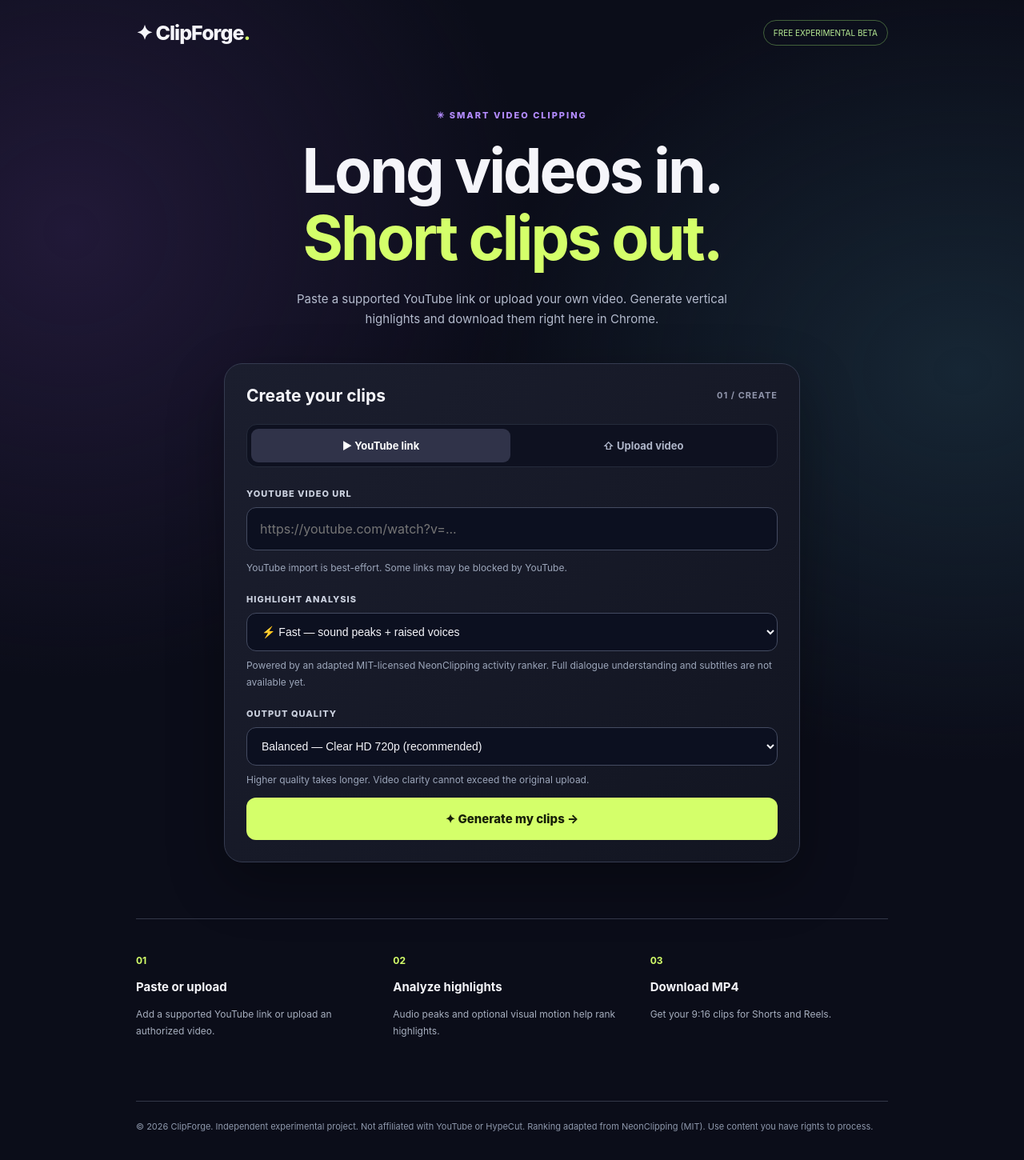
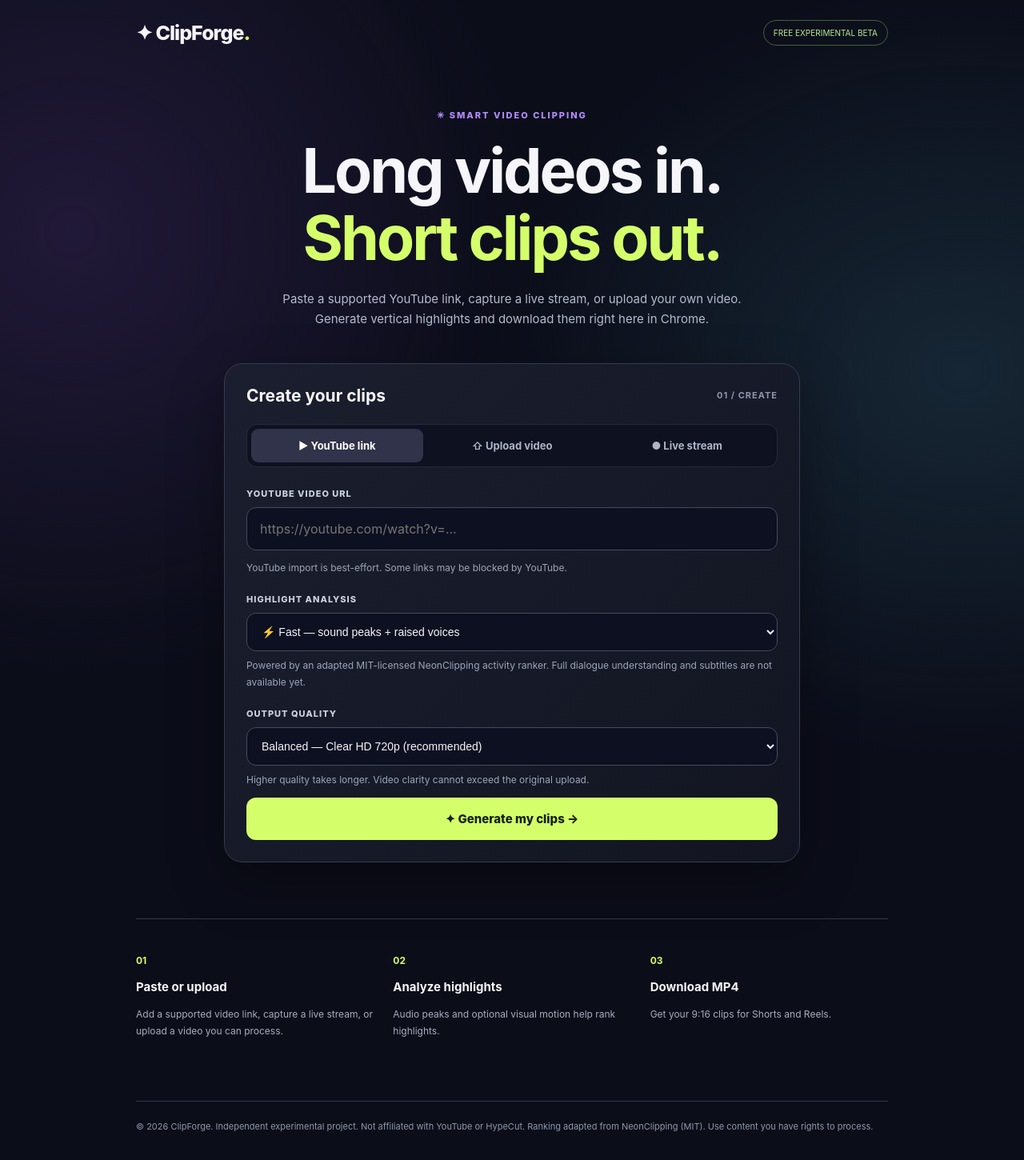
Before and after one commit to meenanaman326-gif/clipping-, a plain HTML site: page app/static/index.html in a window 1280 px wide. Shown: the whole page at 80% size. Drawn offline with Linux system fonts and the light colour scheme.

Commit message:
Add Live Stream source and capture window to ClipForge Chrome UI

```diff
--- a/app/static/index.html
+++ b/app/static/index.html
@@ -6,13 +6,14 @@
 <body>
 <header class="wrap top"><a class="logo" href="/">✦ ClipForge<span>.</span></a><small>FREE EXPERIMENTAL BETA</small></header>
 <main class="wrap">
-<section class="hero"><div class="kicker">✳ SMART VIDEO CLIPPING</div><h1>Long videos in.<br><em>Short clips out.</em></h1><p>Paste a supported YouTube link or upload your own video. Generate vertical highlights and download them right here in Chrome.</p></section>
+<section class="hero"><div class="kicker">✳ SMART VIDEO CLIPPING</div><h1>Long videos in.<br><em>Short clips out.</em></h1><p>Paste a supported YouTube link, capture a live stream, or upload your own video. Generate vertical highlights and download them right here in Chrome.</p></section>
 <section class="panel">
 <h2>Create your clips <span>01 / CREATE</span></h2>
-<div class="tabs"><button id="link-tab" type="button" class="selected">▶ YouTube link</button><button id="upload-tab" type="button">⇧ Upload video</button></div>
+<div class="tabs"><button id="link-tab" type="button" class="selected">▶ YouTube link</button><button id="upload-tab" type="button">⇧ Upload video</button><button id="live-tab" type="button">● Live stream</button></div>
 <form id="clip-form">
 <div id="link-pane"><label for="youtube-url">YOUTUBE VIDEO URL</label><input id="youtube-url" type="url" placeholder="https://youtube.com/watch?v=..." autocomplete="url"><p class="hint">YouTube import is best-effort. Some links may be blocked by YouTube.</p></div>
 <div id="upload-pane" hidden><label for="video-file">CHOOSE YOUR VIDEO FILE</label><input id="video-file" type="file" accept=".mp4,.mov,.mkv,.webm,video/*"><p class="hint">MP4, MOV, MKV, WebM • Up to 200 MB • Maximum 25 minutes</p></div>
+<div id="live-pane" hidden><label for="live-url">LIVE STREAM URL</label><input id="live-url" type="url" placeholder="https://www.twitch.tv/channel or a supported live link"><p class="hint">Capture starts from the current live broadcast, not earlier footage. Supported public Twitch, Kick, and YouTube Live streams only.</p><label for="capture-seconds">CAPTURE LENGTH</label><select id="capture-seconds"><option value="60">60 seconds</option><option value="120" selected>120 seconds</option><option value="180">180 seconds</option></select></div>
 <div class="quality-options"><label for="analysis-mode">HIGHLIGHT ANALYSIS</label><select id="analysis-mode" name="analysis_mode"><option value="fast" selected>⚡ Fast — sound peaks + raised voices</option><option value="deep">🔬 Deep — sound + motion + scene cuts (slower)</option></select><p class="hint">Powered by an adapted MIT-licensed NeonClipping activity ranker. Full dialogue understanding and subtitles are not available yet.</p></div>
 <div class="quality-options"><label for="quality">OUTPUT QUALITY</label><select id="quality" name="quality"><option value="balanced" selected>Balanced — Clear HD 720p (recommended)</option><option value="high">High Quality — Full HD 1080p (slower)</option><option value="fast">Fast Preview — 480p (lower quality)</option></select><p class="hint">Higher quality takes longer. Video clarity cannot exceed the original upload.</p></div>
 <button type="submit" id="create-btn" class="primary">✦ Generate my clips →</button>
@@ -21,7 +22,7 @@
 <div id="error" hidden role="alert"></div>
 </section>
 <section id="results" hidden><div class="result-head"><div><div class="kicker">02 / YOUR CLIPS</div><h2>Fresh from the cut.</h2></div><a id="download-all">↓ Download ZIP</a></div><div id="clips"></div><p class="hint">Fast mode scores audio jumps and raised voices; Deep also considers motion and scene cuts. Neither mode understands the full story. Review before posting.</p></section>
-<section class="steps"><article><b>01</b><h3>Paste or upload</h3><p>Add a supported YouTube link or upload an authorized video.</p></article><article><b>02</b><h3>Analyze highlights</h3><p>Audio peaks and optional visual motion help rank highlights.</p></article><article><b>03</b><h3>Download MP4</h3><p>Get your 9:16 clips for Shorts and Reels.</p></article></section>
+<section class="steps"><article><b>01</b><h3>Paste or upload</h3><p>Add a supported video link, capture a live stream, or upload a video you can process.</p></article><article><b>02</b><h3>Analyze highlights</h3><p>Audio peaks and optional visual motion help rank highlights.</p></article><article><b>03</b><h3>Download MP4</h3><p>Get your 9:16 clips for Shorts and Reels.</p></article></section>
 </main>
 <footer class="wrap">© 2026 ClipForge. Independent experimental project. Not affiliated with YouTube or HypeCut. Ranking adapted from NeonClipping (MIT). Use content you have rights to process.</footer>
 <script src="/static/app.js" defer></script></body></html>
```
